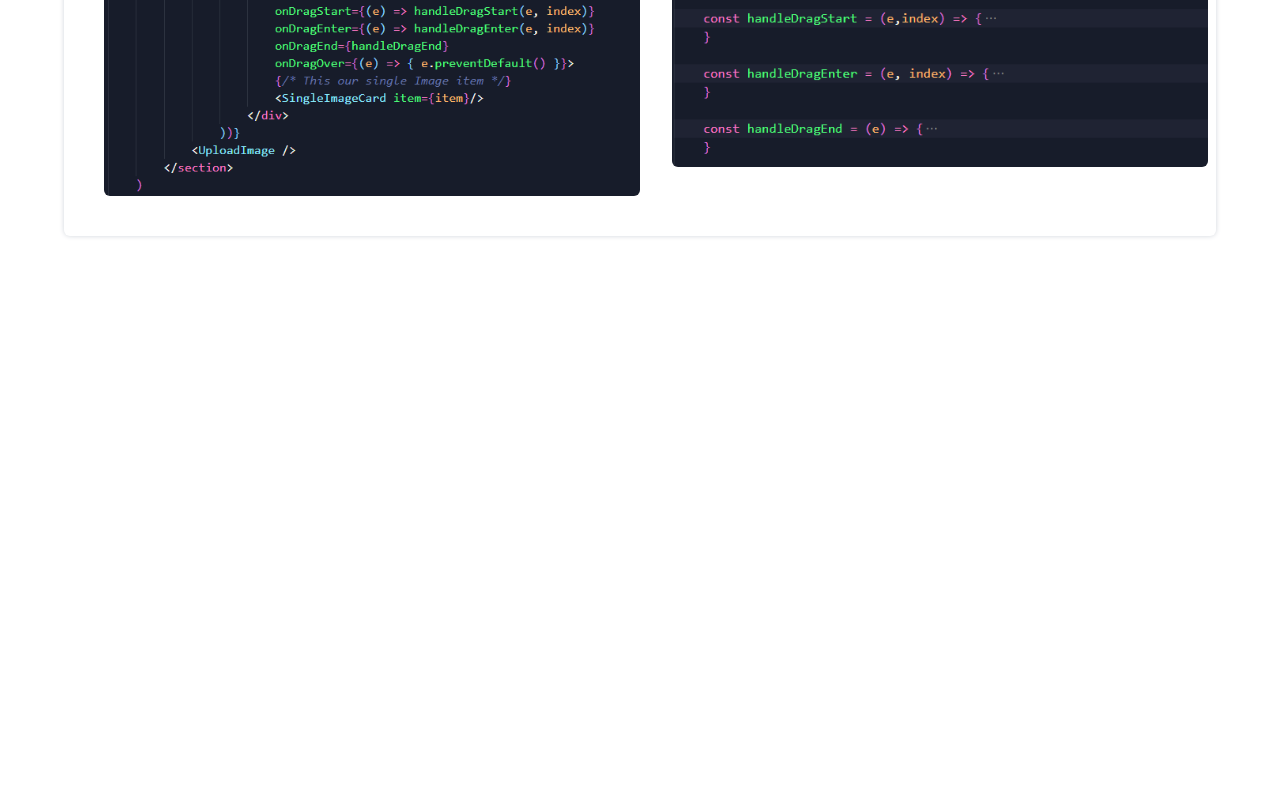
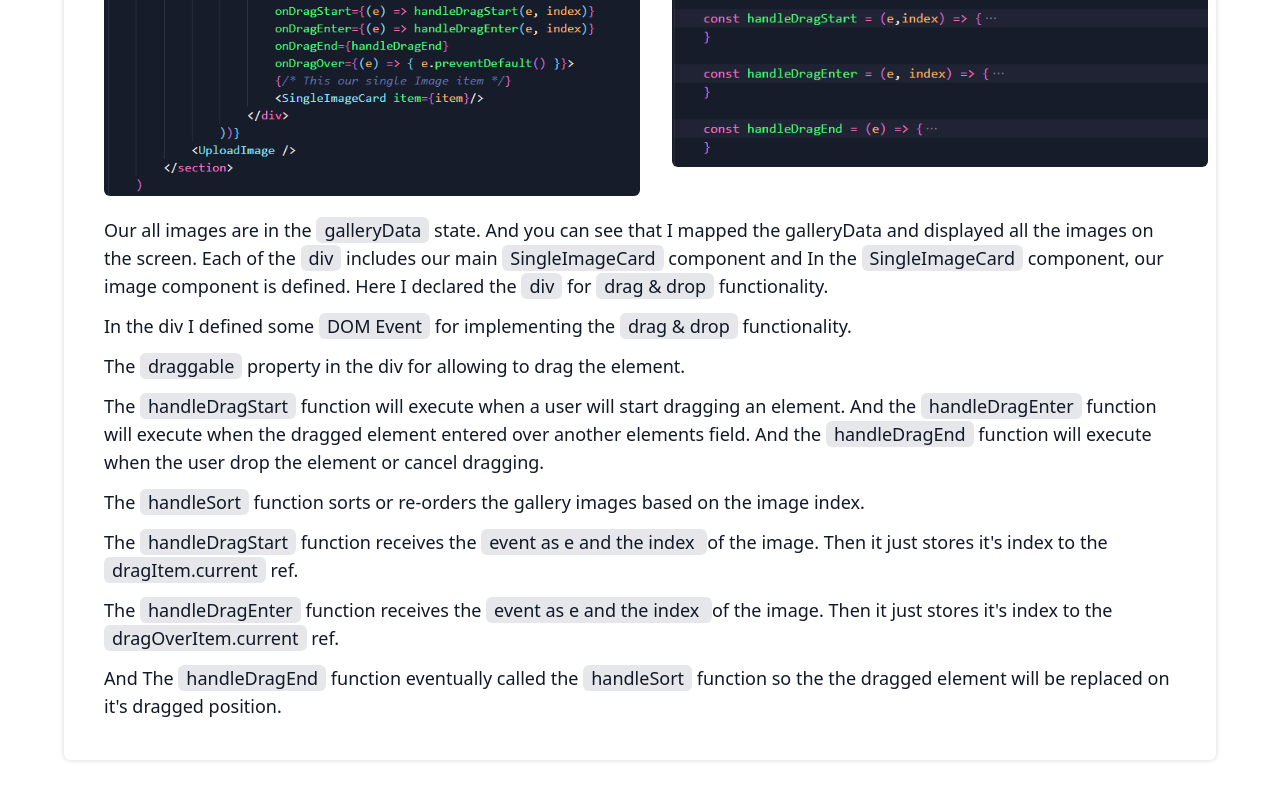
Before and after one commit to Robin0787/Gallery, a React (Vite) app: page /docs in a window 1280 px wide. Shown: the part 3213-4013 px from the top of the page. Before the commit the page ends 3489 px from the top, so only its background shows below. Built offline with nearby package versions, Linux system fonts and the light colour scheme.

Commit message:
Updated docs

```diff
--- a/src/Pages/Docs/Docs.jsx
+++ b/src/Pages/Docs/Docs.jsx
@@ -115,7 +115,32 @@ const Docs = () => {
                             <img src={singleImagePic} alt="provider-component" className='w-full md:w-1/2 rounded-md' />
                             <img src={Drag_Drop_function} alt="provider-component" className='w-full md:w-1/2 rounded-md' />
                         </div>
-
+                        <p className='mt-5'>
+                            Our all images are in the <span className="indicator">galleryData</span> state. And you can see that I mapped the galleryData and displayed all the images on the screen. Each of the <span className="indicator">div</span> includes our main <span className="indicator">SingleImageCard</span> component and In the <span className="indicator">SingleImageCard</span> component, our image component is defined.
+                            Here I declared the <span className="indicator">div</span> for <span className="indicator">drag & drop</span> functionality.
+                        </p>
+                        <p className='mt-3'>
+                            In the div I defined some <span className="indicator">DOM Event</span> for implementing the <span className="indicator">drag & drop</span> functionality.
+                        </p>
+                        <p className='mt-3'>
+                            The <span className="indicator">draggable</span> property in the div for allowing to drag the element.
+                        </p>
+                        <p className='mt-3'>
+                            The <span className="indicator">handleDragStart</span> function will execute when a user will start dragging an element. And the <span className="indicator">handleDragEnter</span> function will execute when the dragged element entered over another elements field.
+                            And the <span className="indicator">handleDragEnd</span> function will execute when the user drop the element or cancel dragging.
+                        </p>
+                        <p className='mt-3'>
+                            The <span className="indicator">handleSort</span> function sorts or re-orders the gallery images based on the image index.
+                        </p>
+                        <p className='mt-3'>
+                            The <span className="indicator">handleDragStart</span> function receives the <span className="indicator">event as e and the index </span> of the image. Then it just stores it's index to the <span className="indicator">dragItem.current</span> ref.
+                        </p>
+                        <p className='mt-3'>
+                            The <span className="indicator">handleDragEnter</span> function receives the <span className="indicator">event as e and the index </span> of the image. Then it just stores it's index to the <span className="indicator">dragOverItem.current</span> ref.
+                        </p>
+                        <p className='mt-3'>
+                            And The <span className="indicator">handleDragEnd</span> function eventually called the <span className="indicator">handleSort</span> function so the the dragged element will be replaced on it's dragged position.
+                        </p>
                     </article>
                 </section>
             </Container >
--- a/src/Pages/Gallery/Gallery.jsx
+++ b/src/Pages/Gallery/Gallery.jsx
@@ -28,14 +28,14 @@ const Gallery = () => {
         dispatch({ type: 're-order', payload: _duplicateImages });
     }
 
-    const handleDragStart = (e,index) => {
+    const handleDragStart = (e, index) => {
         dragItem.current = index;
         // Catching the dragging element and giving it's child opacity 0 so that user can relate the image/item is moving with the cursor;
 
         // Catching the dragging element
         const itemElement = e.target;
 
-        // Giving dragging elements child to opacity 0.
+        // Giving dragging elements child to opacity 0. so that we can see that the dragged image has only border.
         itemElement.childNodes[0].style.opacity = '0';
     }
 
```
